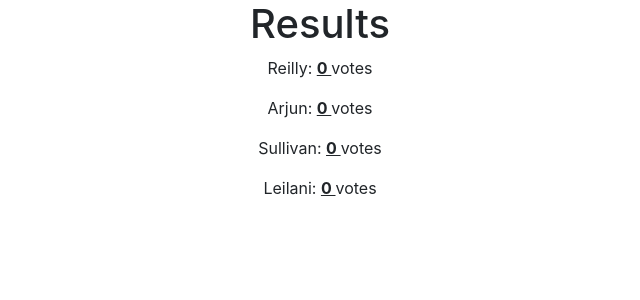
After one commit to Loisa-Kitakaya/VoteApp, a Django app: page //thanks in a window 1280 px wide. The commit adds this page. Shown: the top 300 px of the page, without its empty margins (320-960 px from the left). Run offline with Django 3.2, Linux system fonts and the light colour scheme; data that the repository does not hold is empty; some libraries are stand-ins or nearby versions.

Commit message:
added results page and corresponding views

```diff
--- a/VoteApp/settings.py
+++ b/VoteApp/settings.py
@@ -121,3 +121,7 @@ USE_TZ = True
 # https://docs.djangoproject.com/en/3.0/howto/static-files/
 
 STATIC_URL = '/static/'
+
+STATICFILES_DIRS = [
+    os.path.join(BASE_DIR, 'statics'),
+]
--- a/polls/models.py
+++ b/polls/models.py
@@ -16,7 +16,7 @@ class Votes(models.Model):
     voter_last_name = models.CharField(max_length=12)
     voter_id = models.IntegerField(default=0)
     voter_choice = models.CharField(max_length=30)
-    vote_submit_time = models.DateTimeField("date submitted")
+    # vote_submit_time = models.DateTimeField("date submitted")
 
     def __str__(self):
         return self.voter_choice
--- /dev/null
+++ b/polls/static/css/styles.css
@@ -0,0 +1,26 @@
+body {
+  padding: 0;
+  margin: 0;
+}
+
+.body {
+  text-align: center;
+}
+
+span {
+  font-weight: bold;
+  text-decoration: underline;
+}
+
+.vote_form {
+  padding: 1rem;
+  margin-left: 15rem;
+  margin-right: 15rem;
+  width: auto;
+}
+
+.results_link {
+  position: absolute;
+  right: 2rem;
+  top: 0.5rem;
+}
--- /dev/null
+++ b/polls/templates/results.html
@@ -0,0 +1,28 @@
+{% load static %}
+<!DOCTYPE html>
+<html lang="en">
+  <head>
+    <meta charset="UTF-8" />
+    <meta name="viewport" content="width=device-width, initial-scale=1.0" />
+    <link
+      href="https://stackpath.bootstrapcdn.com/bootstrap/4.4.1/css/bootstrap.min.css"
+      rel="stylesheet"
+      integrity="sha384-Vkoo8x4CGsO3+Hhxv8T/Q5PaXtkKtu6ug5TOeNV6gBiFeWPGFN9MuhOf23Q9Ifjh"
+      crossorigin="anonymous"
+    />
+    <link rel="stylesheet" href="{% static 'css/styles.css' %}" />
+    <title>Vote App</title>
+  </head>
+  <body>
+    <div class="body container">
+      <h1>Results</h1>
+      <div>
+        <p>Reilly: <span> {{ candidate_one_total }} </span> votes</p>
+        <p>Arjun: <span> {{ candidate_two_total }} </span> votes</p>
+        <p>Sullivan: <span> {{ candidate_three_total }} </span> votes</p>
+        <p>Leilani: <span> {{ candidate_four_total }} </span> votes</p>
+      </div>
+    </div>
+  </body>
+  <script src="{% static 'js/main.js' %}"></script>
+</html>
--- a/polls/urls.py
+++ b/polls/urls.py
@@ -4,4 +4,6 @@ from . import views
 
 urlpatterns = [
     path('', views.index, name='index'),
+    path('/results', views.results, name='results'),
+    path('/thanks', views.results, name='thanks'),
 ]
--- a/polls/views.py
+++ b/polls/views.py
@@ -1,5 +1,55 @@
-from django.shortcuts import render
+from django.shortcuts import render, redirect
+
+from .models import Candidates, Votes
+from django.http.response import HttpResponseRedirect
 
 # Create your views here.
 def index(request):
-    return render(request, "index.html")
+
+    candidate_one = Candidates.objects.get(pk=1)
+    candidate_two = Candidates.objects.get(pk=2)
+    candidate_three = Candidates.objects.get(pk=3)
+    candidate_four = Candidates.objects.get(pk=4)
+
+    if request.method == 'POST':
+
+        voters = Votes()
+
+        voters.first_name = request.POST.get('first_name')
+        voters.last_name = request.POST.get('last_name')
+        voters.voter_id = request.POST.get('voter_id')
+        voters.voter_choice = request.POST.get('voter_choice')
+
+        print (voters.first_name)
+        print (voters.last_name)
+        print (voters.voter_id)
+        print (voters.voter_choice)
+
+        voters.save()
+
+        return render(request, "thanks.html")
+
+    context = {
+        "candidate_one" : candidate_one,
+        "candidate_two" : candidate_two,
+        "candidate_three" : candidate_three,
+        "candidate_four" : candidate_four,
+    }
+
+    return render(request, "index.html", context)
+
+def results(request):
+
+    candidate_one_total = Votes.objects.filter(voter_choice="Reilly").count()
+    candidate_two_total = Votes.objects.filter(voter_choice="Arjun").count()
+    candidate_three_total = Votes.objects.filter(voter_choice="Sullivan").count()
+    candidate_four_total = Votes.objects.filter(voter_choice="Leilani").count()
+
+    context = {
+        "candidate_one_total" : candidate_one_total,
+        "candidate_two_total" : candidate_two_total,
+        "candidate_three_total" : candidate_three_total,
+        "candidate_four_total" : candidate_four_total,
+    }
+
+    return render(request, "results.html", context)
```
Also changed, not shown: polls/forms.py (added, +9 -0 lines), polls/templates/index.html (+70 -2 lines), polls/templates/thanks.html (added, +24 -0 lines), polls/migrations/0001_initial.py (added), polls/migrations/0002_remove_votes_vote_submit_time.py (added), polls/static/js/main.js (added).
